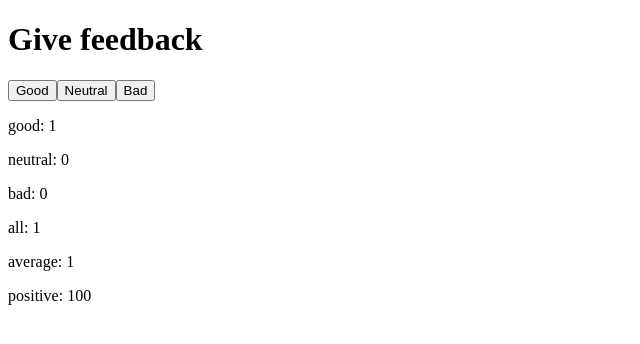
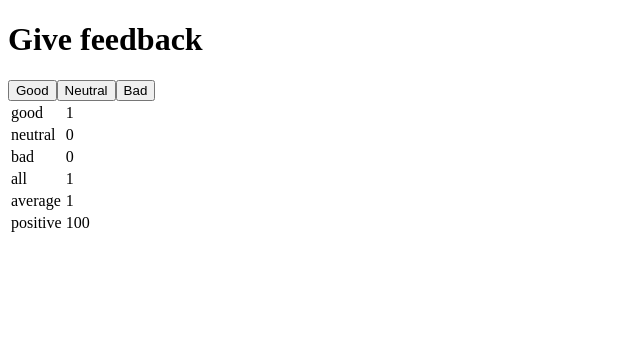
Before and after one commit to AnetteAgura/Fullstack2020, a React (Create React App) app in the folder 1.6-1.11/: page / in a window 1280 px wide. Both pictures are taken after a click on the button "Good". Shown: the top 344 px of the page, without its empty margins (0-640 px from the left). Built offline with nearby package versions, Linux system fonts and the light colour scheme.

Commit message:
Part 1.11

```diff
--- a/1.6-1.11/src/index.js
+++ b/1.6-1.11/src/index.js
@@ -27,12 +27,16 @@
   if (all > 0) {
     return (
       <div>
+        <table>
+          <tbody>
             <Statistic text="good" value={props.good} />
             <Statistic text="neutral" value={props.neutral} />
             <Statistic text="bad" value={props.bad} />
             <Statistic text="all" value={all} />
             <Statistic text="average" value={average} />
             <Statistic text="positive" value={positive} />
+          </tbody>
+        </table>
       </div>
     );
   } else {
@@ -45,11 +49,10 @@
 };
 
 const Statistic = (props) => (
-  <div>
-    <p>
-      {props.text}: {props.value}
-    </p>
-  </div>
+  <tr>
+    <td>{props.text}</td>
+    <td>{props.value}</td>
+  </tr>
 );
 
 const Button = (props) => (
```
Also changed, not shown: 1 other file (tests, documents, lock files or other folders). Lines whose indentation alone changed are shown as unchanged.
